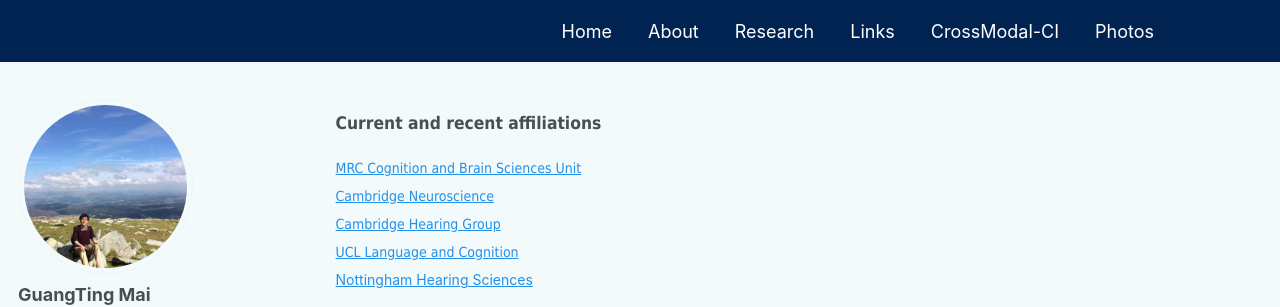
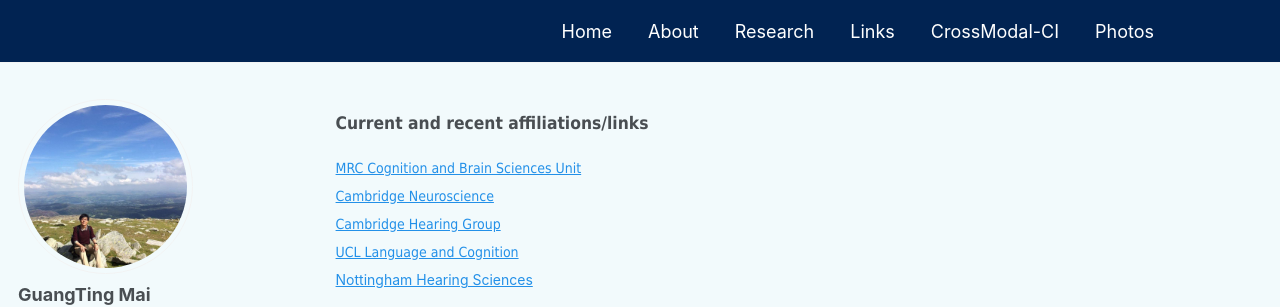
Before and after one commit to guangtingmai/guangtingmai.github.io, a Jekyll site: the page built from _pages/research-links.html, in a window 1280 px wide and 900 px high. Shown: the top 307 px of the window. Built offline with Jekyll 4.4.1, drawn with Linux system fonts in a browser that asks for light colours.

Commit message:
Update research-links.html

```diff
--- a/_pages/research-links.html
+++ b/_pages/research-links.html
@@ -4,7 +4,7 @@
 permalink: /research-links/
 author_profile: true
 ---
-<p><span style="font-size: 13pt;font-family: Tahoma;line-height: 0.8;display: block;margin-bottom: 0"><strong>Current and recent affiliations</strong></span></p>
+<p><span style="font-size: 13pt;font-family: Tahoma;line-height: 0.8;display: block;margin-bottom: 0"><strong>Current and recent affiliations/links</strong></span></p>
 <p>
   <span style="font-size: 10.5pt;font-family: Tahoma;line-height: 2;display: block;"><a href="https://www.mrc-cbu.cam.ac.uk/">MRC Cognition and Brain Sciences Unit</a></span>
   <span style="font-size: 10.5pt;font-family: Tahoma;line-height: 2;display: block;"><a href="https://neuroscience.cam.ac.uk/">Cambridge Neuroscience</a></span>
```
